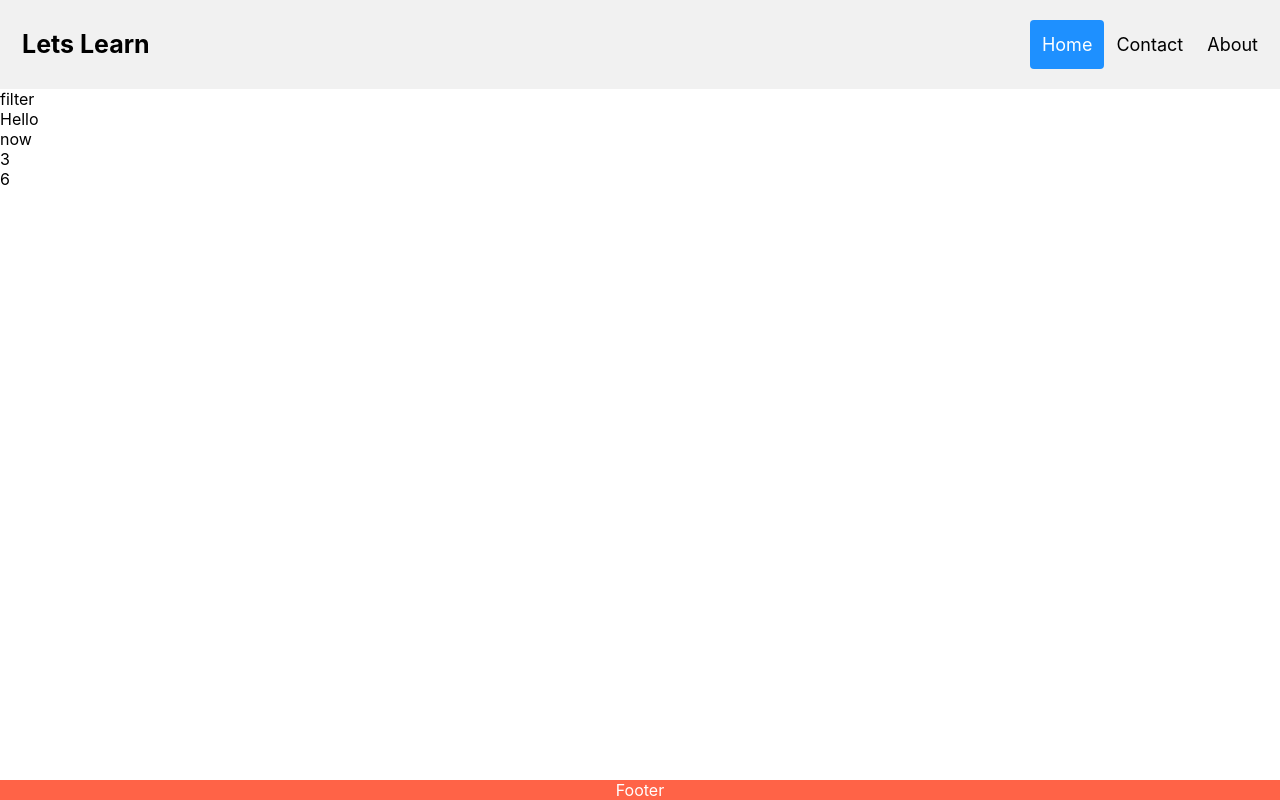
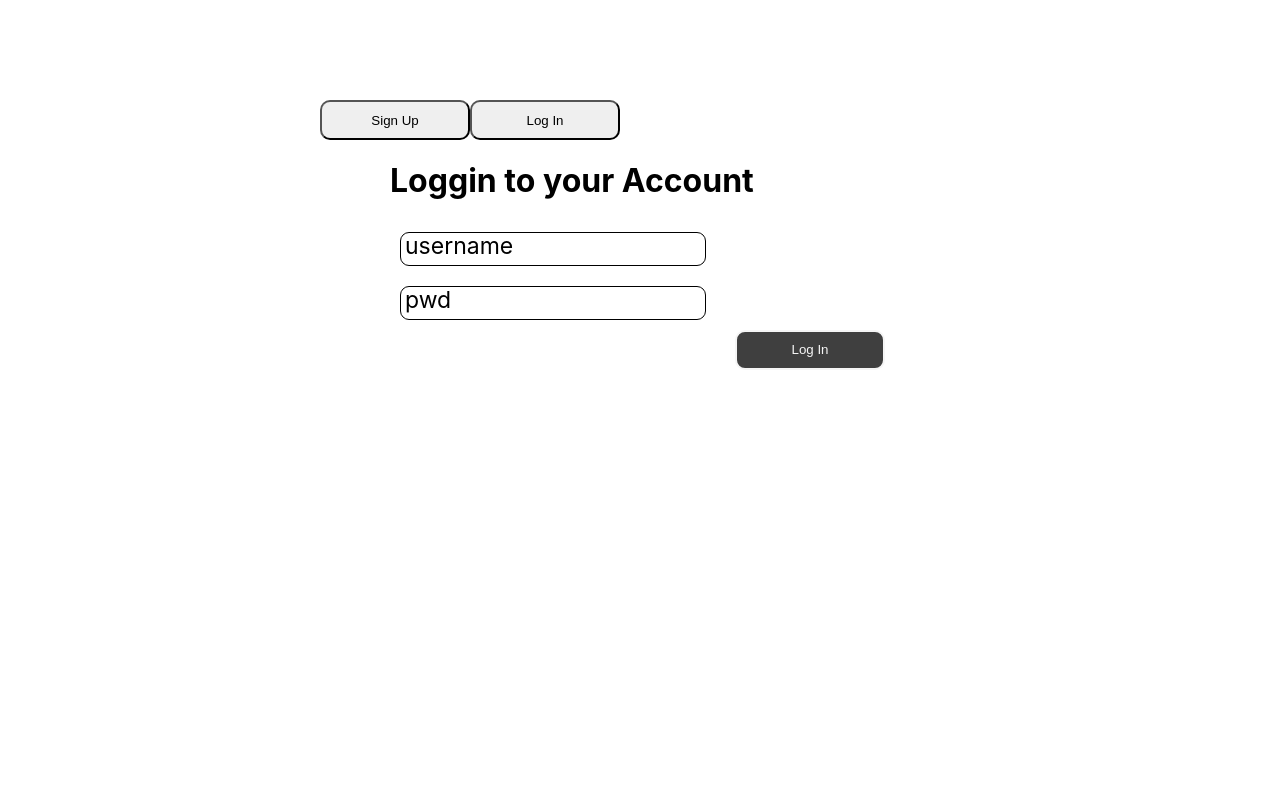
Before and after one commit to aquib97shaikh/pr-front, a React (Create React App) app: page / in a window 1280 px wide. Built offline with nearby package versions, Linux system fonts and the light colour scheme.

Commit message:
added list component

```diff
--- a/src/App.js
+++ b/src/App.js
@@ -9,7 +9,7 @@ import {
 } from "react-router-dom";
 import HomeLayout from "./HomeLayout";
 function App() {
-  const [loggedIn, setLoggedIn] = useState(true);
+  const [loggedIn, setLoggedIn] = useState(false);
   const [userData,setUserData] = useState(null);
   const loggedInHandler = (r) => {
     setLoggedIn(true);
--- a/src/Auth.css
+++ b/src/Auth.css
@@ -33,3 +33,9 @@ button {
     color:whitesmoke;
     right:5px;
 }
+
+.error {
+    font-style: italic;
+    color:red;
+
+}
--- a/src/Home.js
+++ b/src/Home.js
@@ -1,17 +1,17 @@
 import React, { useState } from 'react'
-import QuestionList from './QuestionList';
+import List from './List';
+import Question from './Question';
 
 function Home(props) {
     const [questions,setQuestions] = useState(["Hello","now",3,6]);
 
 
     return (
-        <div>
-            filter
-            <QuestionList questions={questions} />
-
-        </div>
-    )
+      <div>
+        filter
+        <List items={questions} renderComponent={Question} />
+      </div>
+    );
 }
 
 export default Home
--- /dev/null
+++ b/src/List.js
@@ -0,0 +1,11 @@
+import React from 'react'
+
+function List(props) {
+    return (
+      <div>
+        {props.items.map((i) => props.renderComponent({ item: i  }))}
+      </div>
+    );
+}
+
+export default List
--- a/src/LogIn.js
+++ b/src/LogIn.js
@@ -5,27 +5,31 @@ function LogIn(props) {
     const [username, setUsername] = useState("");
     const [pwd, setPwd] = useState("");
     const loginHandler = ()=>{
+      if(username.trim().length>0 && pwd.trim().length>0){
         props.loginHandler(username,pwd);
+
+      }
     }
     return (
-      <div className="container">
+      <form className="container" onSubmit={(event)=> event.preventDefault()}>
         <h1>Loggin to your Account</h1>
-
         <Input
           type="text"
           label="username"
+          required
           value={username}
           onChange={(event) => setUsername(event.target.value.trim())}
         />
         <Input
           type="password"
+          required
           label="pwd"
           value={pwd}
           onChange={(event) => setPwd(event.target.value.trim())}
         />
         <button onClick={loginHandler}>Log In</button>
         <span className="error">{props.error}</span>
-      </div>
+      </form>
     );
 }
 
--- /dev/null
+++ b/src/Question.js
@@ -0,0 +1,12 @@
+import React from 'react'
+
+function Question(props) {
+
+    return (
+        <div>
+            <h1>{props.item}</h1>
+        </div>
+    )
+}
+
+export default Question
--- a/src/QuestionList.js
+++ /dev/null
@@ -1,11 +0,0 @@
-import React from 'react'
-
-function QuestionList(props) {
-    return (
-        <div>
-            {props.questions.map(i=><div>{i}</div>)}
-        </div>
-    )
-}
-
-export default QuestionList
--- a/src/SignUp.js
+++ b/src/SignUp.js
@@ -35,8 +35,9 @@ function SignUp(props) {
     }
 
     return (
-      <div className="container">
+      <form className="container">
         <h1>Create an Account</h1>
+
         <Input
           type="text"
           value={userData.fname}
@@ -96,7 +97,7 @@ function SignUp(props) {
         <span className="error">{error}</span>
 
 
-      </div>
+      </form>
     );
 }
 
```
